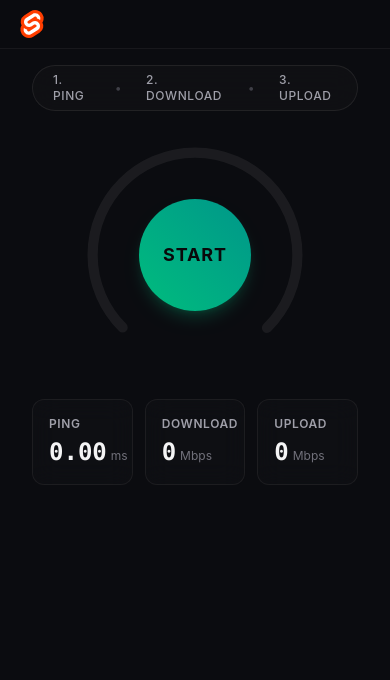
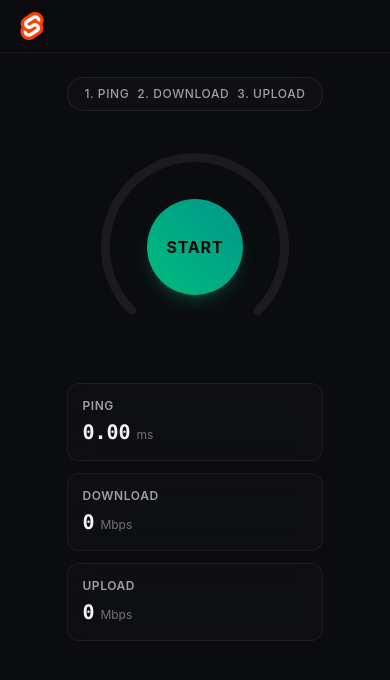
Before and after one commit to DarkCeptor44/fluxmeter, a SvelteKit app in the folder frontend/: page / in a window 390 px wide. Shown: the top 680 px of the page. Built offline with nearby package versions, Linux system fonts and the light colour scheme.

Commit message:
style(frontend): adjust design for mobile screens

```diff
--- a/frontend/src/lib/components/NavBar.svelte
+++ b/frontend/src/lib/components/NavBar.svelte
@@ -5,12 +5,12 @@
 -->
 
 <nav class="sticky top-0 z-50 border-b border-zinc-800/50 bg-[#0B0C10]/80 backdrop-blur-md">
-	<div class="mx-auto flex max-w-7xl items-center justify-between px-4 py-2 sm:px-6 sm:py-3">
+	<div class="mx-auto flex max-w-7xl items-center justify-between px-4 py-2.5 sm:px-6">
 		<a href="/" class="group flex items-center gap-3">
 			<img
 				src="/favicon.svg"
 				alt="Fluxmeter Logo"
-				class="h-8 w-8 rounded-lg transition-transform duration-150 group-hover:scale-105 group-active:scale-97"
+				class="h-8 w-8 rounded-lg transition-transform duration-150 select-none group-hover:scale-105 group-active:scale-97"
 			/>
 			<span
 				class="hidden text-lg font-semibold tracking-tight text-zinc-200 transition-colors duration-150 group-hover:text-white sm:block"
--- a/frontend/src/routes/+page.svelte
+++ b/frontend/src/routes/+page.svelte
@@ -115,18 +115,18 @@
 	<title>Fluxmeter</title>
 </svelte:head>
 
-<div class="mx-auto flex max-w-4xl flex-col items-center gap-4 px-4 py-2">
+<div class="mx-auto flex max-w-4xl flex-col items-center gap-6 px-4 py-4 sm:gap-8 sm:py-6">
 	<div
-		class="flex items-center gap-6 rounded-full border border-zinc-800/80 bg-zinc-900/40 px-5 py-1.5 text-xs font-medium tracking-wider text-zinc-400 uppercase backdrop-blur-md"
+		class="flex flex-wrap items-center justify-center gap-2 rounded-2xl border border-zinc-800/80 bg-zinc-900/40 px-4 py-2 text-xs font-medium tracking-wider text-zinc-400 uppercase backdrop-blur-md sm:gap-6 sm:rounded-full sm:px-5 sm:py-1.5"
 	>
 		<span class={stage === 'ping' ? 'font-bold text-emerald-400' : ''}>1. Ping</span>
-		<span class="text-zinc-700">•</span>
+		<span class="hidden text-zinc-700 sm:inline">•</span>
 		<span class={stage === 'download' ? 'font-bold text-emerald-400' : ''}>2. Download</span>
-		<span class="text-zinc-700">•</span>
+		<span class="hidden text-zinc-700 sm:inline">•</span>
 		<span class={stage === 'upload' ? 'font-bold text-emerald-400' : ''}>3. Upload</span>
 	</div>
 
-	<div class="relative flex h-64 w-64 items-center justify-center">
+	<div class="relative flex h-56 w-56 items-center justify-center sm:h-64 sm:w-64">
 		<svg class="h-full w-full -rotate-225 transform" viewBox="0 0 300 300">
 			<circle
 				cx="150"
@@ -164,13 +164,13 @@
 			{#if stage === 'idle' || stage === 'complete'}
 				<button
 					onclick={startTest}
-					class="group relative flex h-28 w-28 cursor-pointer items-center justify-center rounded-full bg-linear-to-tr from-emerald-500 to-teal-600 font-bold text-zinc-950 shadow-lg shadow-emerald-500/20 transition-all duration-200 hover:scale-105 active:scale-95"
+					class="group relative flex h-24 w-24 cursor-pointer items-center justify-center rounded-full bg-linear-to-tr from-emerald-500 to-teal-600 font-bold text-zinc-950 shadow-lg shadow-emerald-500/20 transition-all duration-200 hover:scale-105 active:scale-95 sm:h-28 sm:w-28"
 				>
-					<span class="text-lg tracking-wider uppercase">Start</span>
+					<span class="text-base tracking-wider uppercase sm:text-lg">Start</span>
 				</button>
 			{:else}
 				<div class="flex flex-col items-center">
-					<span class="font-mono text-5xl font-extrabold tracking-tight text-zinc-100">
+					<span class="font-mono text-4xl font-extrabold tracking-tight text-zinc-100 sm:text-5xl">
 						{#if stage === 'download'}
 							{downloadMbps.toFixed(0)}
 						{:else if stage === 'upload'}
@@ -190,33 +190,37 @@
 		</div>
 	</div>
 
-	<div class="grid w-full grid-cols-3 gap-3">
+	<div class="grid w-full grid-cols-1 gap-3 sm:grid-cols-3">
 		<div
-			class="flex flex-col rounded-xl border border-zinc-800/60 bg-zinc-900/30 p-4 backdrop-blur-md"
+			class="flex flex-col rounded-xl border border-zinc-800/60 bg-zinc-900/30 p-3.5 backdrop-blur-md sm:p-4"
 		>
 			<span class="text-xs font-semibold tracking-wider text-zinc-400 uppercase">Ping</span>
-			<div class="mt-1 flex items-baseline gap-1">
-				<span class="font-mono text-2xl font-bold text-zinc-100">{ping.toFixed(2)}</span>
+			<div class="mt-1 flex flex-wrap items-baseline gap-x-1.5 gap-y-0">
+				<span class="font-mono text-xl font-bold text-zinc-100 sm:text-2xl">{ping.toFixed(2)}</span>
 				<span class="text-xs text-zinc-500">ms</span>
 			</div>
 		</div>
 
 		<div
-			class="flex flex-col rounded-xl border border-zinc-800/60 bg-zinc-900/30 p-4 backdrop-blur-md"
+			class="flex flex-col rounded-xl border border-zinc-800/60 bg-zinc-900/30 p-3.5 backdrop-blur-md sm:p-4"
 		>
 			<span class="text-xs font-semibold tracking-wider text-zinc-400 uppercase">Download</span>
-			<div class="mt-1 flex items-baseline gap-1">
-				<span class="font-mono text-2xl font-bold text-zinc-100">{downloadMbps.toFixed(0)}</span>
+			<div class="mt-1 flex flex-wrap items-baseline gap-x-1.5 gap-y-0">
+				<span class="font-mono text-xl font-bold text-zinc-100 sm:text-2xl"
+					>{downloadMbps.toFixed(0)}</span
+				>
 				<span class="text-xs text-zinc-500">Mbps</span>
 			</div>
 		</div>
 
 		<div
-			class="flex flex-col rounded-xl border border-zinc-800/60 bg-zinc-900/30 p-4 backdrop-blur-md"
+			class="flex flex-col rounded-xl border border-zinc-800/60 bg-zinc-900/30 p-3.5 backdrop-blur-md sm:p-4"
 		>
 			<span class="text-xs font-semibold tracking-wider text-zinc-400 uppercase">Upload</span>
-			<div class="mt-1 flex items-baseline gap-1">
-				<span class="font-mono text-2xl font-bold text-zinc-100">{uploadMbps.toFixed(0)}</span>
+			<div class="mt-1 flex flex-wrap items-baseline gap-x-1.5 gap-y-0">
+				<span class="font-mono text-xl font-bold text-zinc-100 sm:text-2xl"
+					>{uploadMbps.toFixed(0)}</span
+				>
 				<span class="text-xs text-zinc-500">Mbps</span>
 			</div>
 		</div>
```
